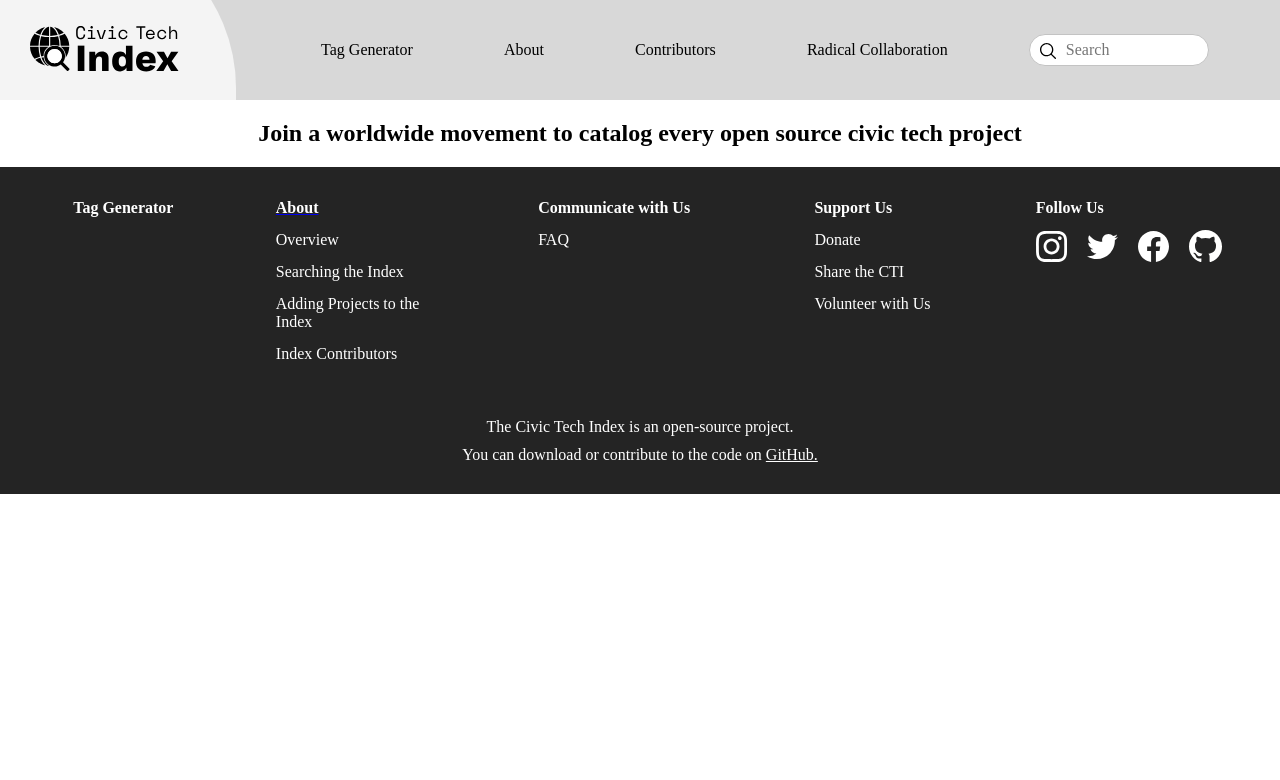
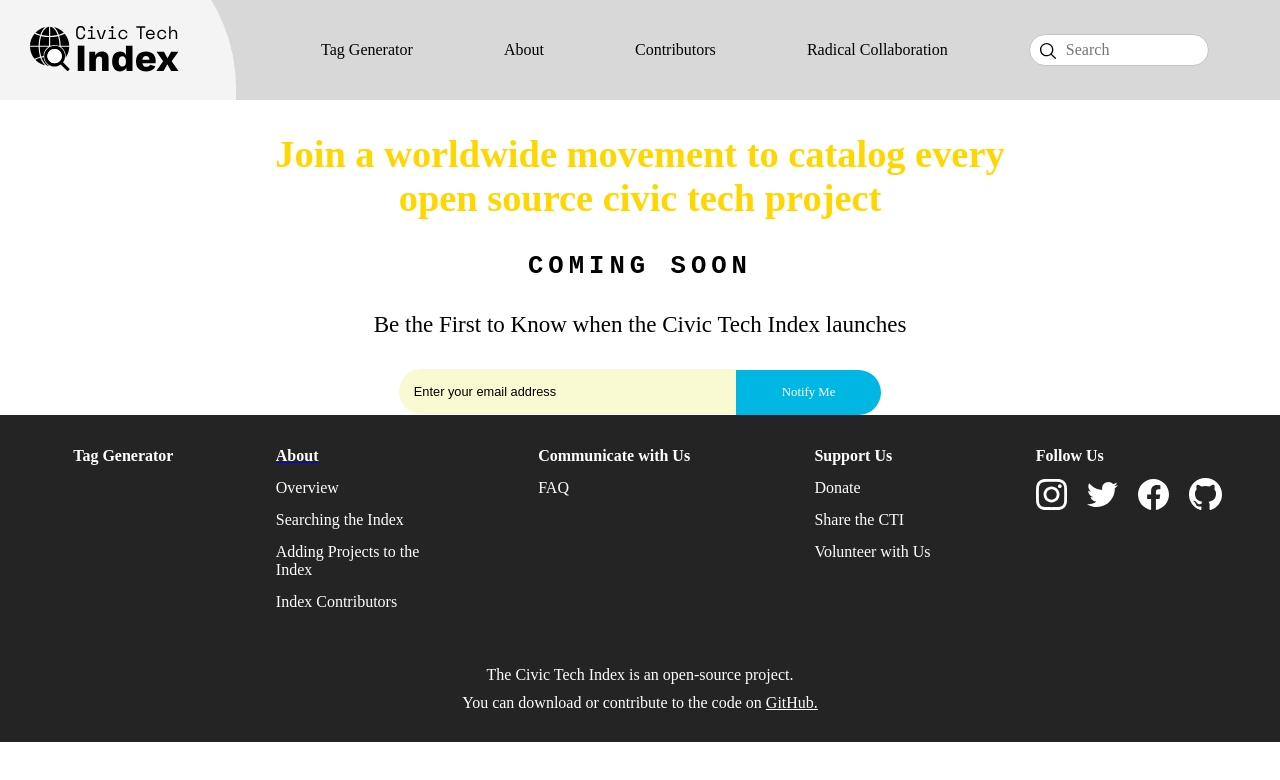
Before and after one commit to civictechindex/CTI-website-frontend, a React (Create React App) app: page /landing in a window 1280 px wide. Shown: the top 780 px of the page. Built offline with nearby package versions, Linux system fonts and the light colour scheme; what webfontloader would draw is missing.

Commit message:
Implemented coming soon and notification sections

```diff
--- a/src/pages/Landing/index.js
+++ b/src/pages/Landing/index.js
@@ -6,7 +6,20 @@ const Landing = () => {
 
   return (
     <div>
-      <h2 className={classes.joinHeader}>Join a worldwide movement to catalog every open source civic tech project</h2>
+
+      <section className={classes.headerSection + ' ' + classes.landingSection}>
+        <h2 className={classes.landingHeader}>Join a worldwide movement to catalog every open source civic tech project</h2>
+      </section>
+
+      <section className={classes.comingSoonSection}>
+        <h3 className={classes.comingSoonHeader}>COMING SOON</h3>
+        <div className={classes.notificationContainer}>
+          <h4 className={classes.notificationHeader}>Be the First to Know when the Civic Tech Index launches</h4>
+          <input className={classes.notifyInput} name="email" placeholder="Enter your email address" type="text"></input>
+          <div className={classes.notifyButton}>Notify Me</div>
+        </div>
+      </section>
+
     </div>
   )
 }
--- a/src/pages/Landing/styles.js
+++ b/src/pages/Landing/styles.js
@@ -1,11 +1,72 @@
 import { createUseStyles } from 'react-jss'
 
 const useStyles = createUseStyles( theme => ({
-  joinHeader: {
+  comingSoonHeader: {
+    fontFamily: theme.thirdFontFamily,
+    fontSize: '2vw',
+    letterSpacing: '5px',
+  },
+
+  comingSoonSection: {
+    margin: '0 auto',
+    textAlign: 'center',
+    width: '60%',
+  },
+
+  headerSection: {
     color: theme.primaryTextColor,
     fontFamily: theme.primaryFontFamily,
+    margin: '0 auto',
     textAlign: 'center',
-  }
+    width: '60%',
+  },
+
+  landingHeader: {
+    color: 'gold',
+    fontSize: '3vw',
+  },
+
+  notificationContainer: {
+    fontFamily: theme.primaryFontFamily,
+    margin: '0 auto',
+    textAlign: 'center',
+  },
+
+  notificationHeader: {
+    fontFamily: theme.primaryFontFamily,
+    fontSize: '1.8vw',
+    fontWeight: '500',
+    width: '100%',
+  },
+
+  notifyButton: {
+    backgroundColor: '#00b6e3',
+    borderRadius: '0px 25px 25px 0px',
+    color: 'white',
+    cursor: 'pointer',
+    display: 'inline-block',
+    fontSize: '1vw',
+    fontWeight: '500',
+    padding: '15px',
+    width: '15%',
+  },
+
+  notifyInput: {
+    backgroundColor: 'lightgoldenrodyellow',
+    border: 'none',
+    borderRadius: '25px 0px 0px 25px',
+    fontSize: '1vw',
+    padding: '15px',
+    width: '40%',
+    '&:focus': {
+      boxShadow: '1px 1px 10px #333 inset',
+      outline: 'none',
+    },
+    '&::placeholder': {
+      color: 'black',
+      opacity: '1',
+    },
+  },
 }));
 
 export default useStyles;
```
